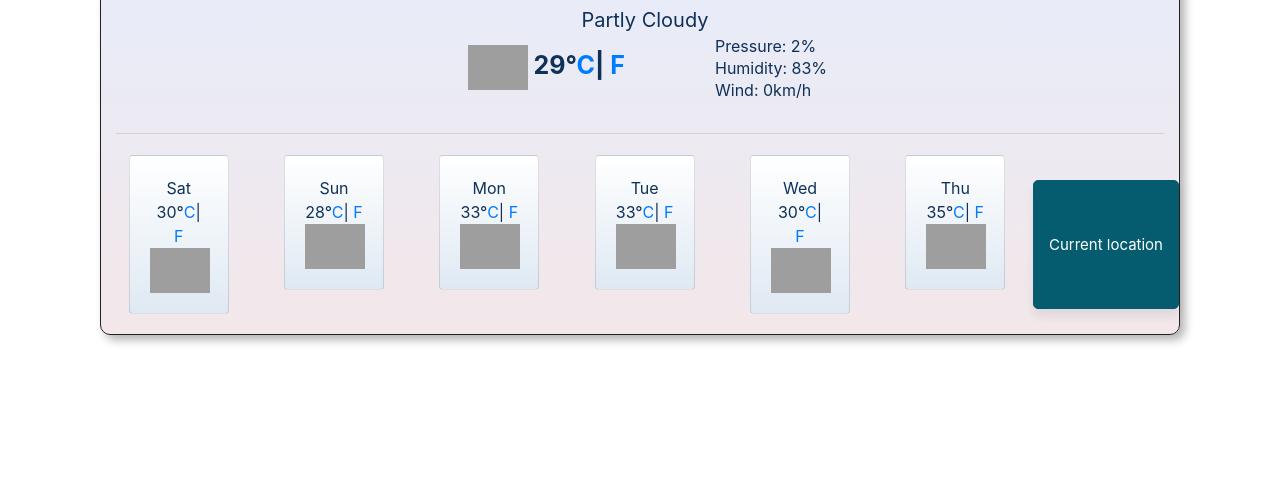
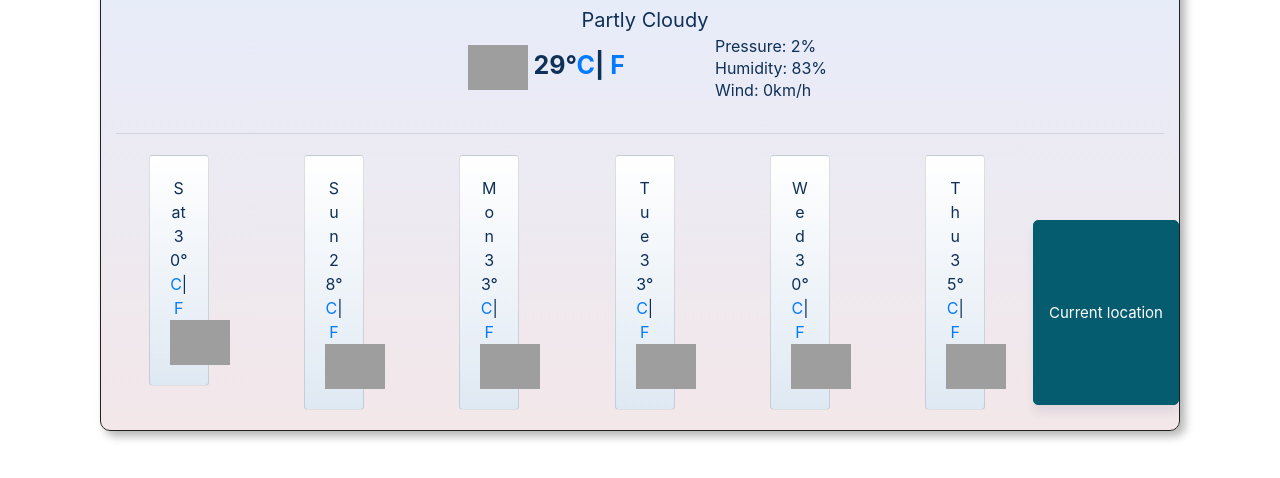
Before and after one commit to titiksha3006/Shecodesproject, a plain HTML site: page index.html in a window 1280 px wide. Shown: the part 286-764 px from the top of the page. Drawn offline with nearby package versions, Linux system fonts and the light colour scheme; grey boxes are pictures that could not be loaded.

Commit message:
changes in style.css and removal of .json file

```diff
--- a/src/styles.css
+++ b/src/styles.css
@@ -12,7 +12,7 @@ body {
 .currentLocation {
   display: block;
   margin: 10px auto;
-  margin-top: 30px;
+  margin-top: 70px;
   border: 1px solid #065c6f;
   background: #065c6f;
   color: #fff;
@@ -92,13 +92,13 @@ hr {
 }
 .card {
   border: 1px solid #0f3057;
-  border-radius: 10px;
+  border-radius: 15px;
   margin: 5px auto;
   padding: 2px auto;
   text-align: center;
   color: #0f3057;
   background-image: linear-gradient(to top, #dfe9f3 0%, white 100%);
-  max-width: 100px;
+  max-width: 60px;
 }
 .card:hover {
   background-image: linear-gradient(-225deg, #e3fdf5 0%, #ffe6fa 100%);
```
Also changed, not shown: index.html (+1 -0 lines), package.json (deleted, +0 -19 lines).
